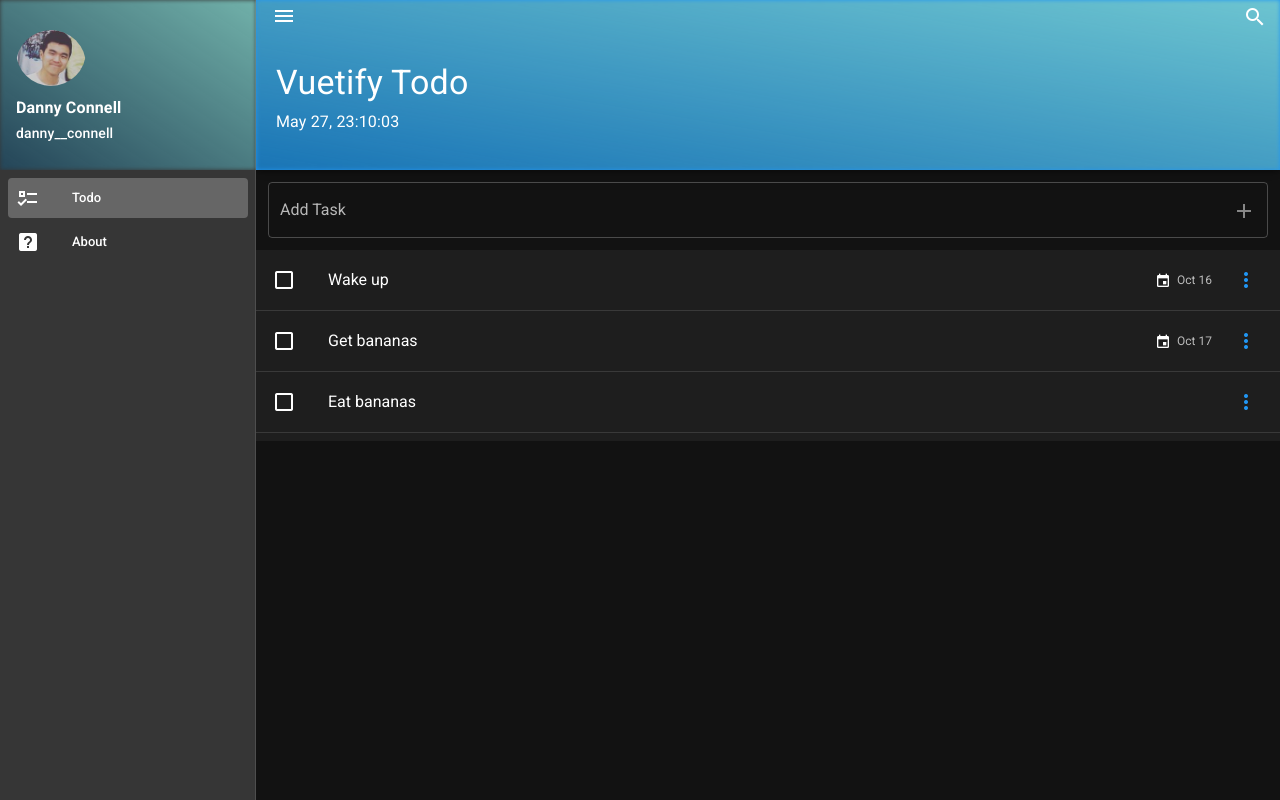
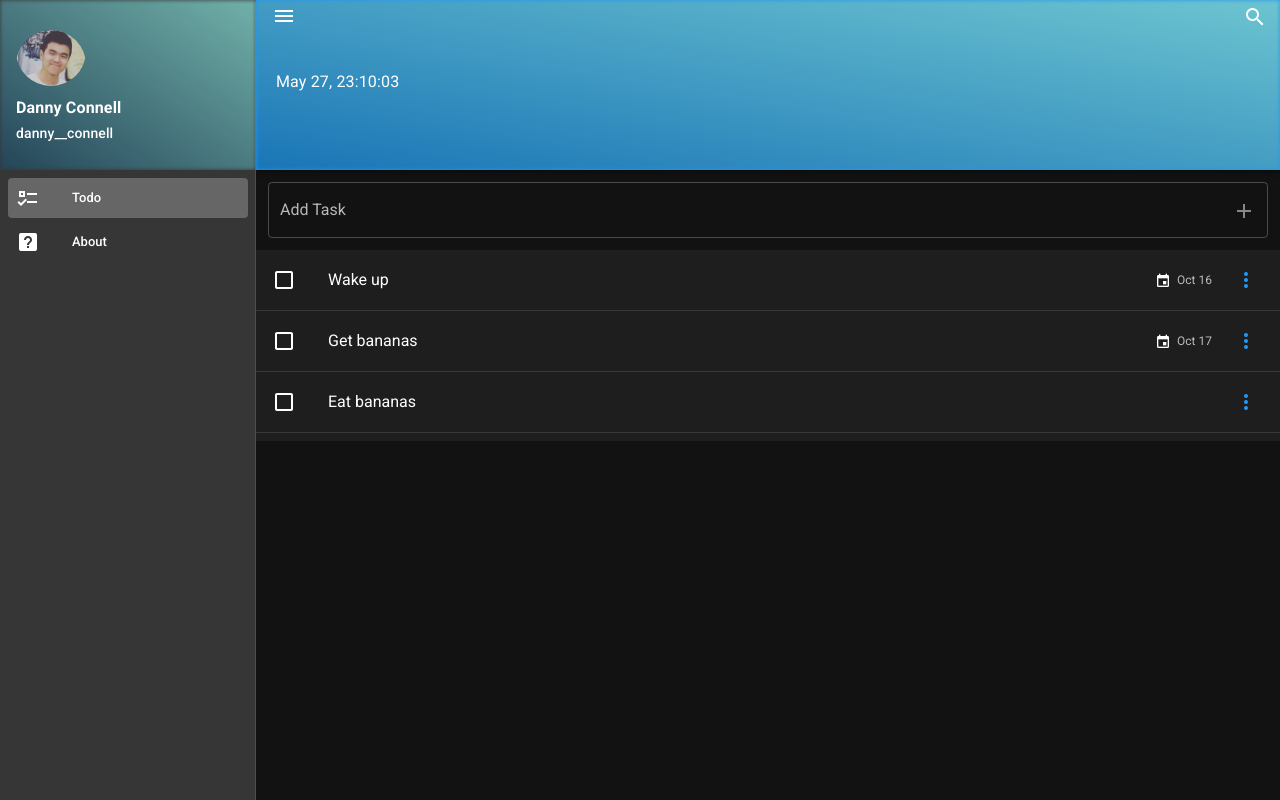
Before and after one commit to calvindio/vuetify-todo, a Vue app: page / in a window 1280 px wide. Built offline with nearby package versions, Linux system fonts and the light colour scheme.

Commit message:
5. use env var in our component 1

```diff
--- a/src/App.vue
+++ b/src/App.vue
@@ -35,7 +35,7 @@ v-app#inspire
 				v-spacer
 				search
 			v-row
-				v-toolbar-title.text-h4.ml-4 Vuetify Todo
+				v-toolbar-title.text-h4.ml-4 {{ appTitle }}
 			v-row
 				live-date-time
 	v-main
@@ -59,6 +59,11 @@ export default {
 			],
 		}
 	},
+	computed: {
+		appTitle() {
+			return process.env.VUE_APP_TITLE
+		},
+	},
 }
 </script>
 
```
